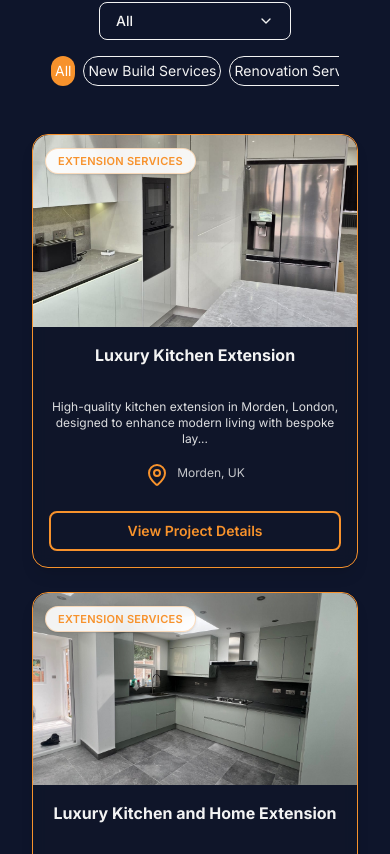
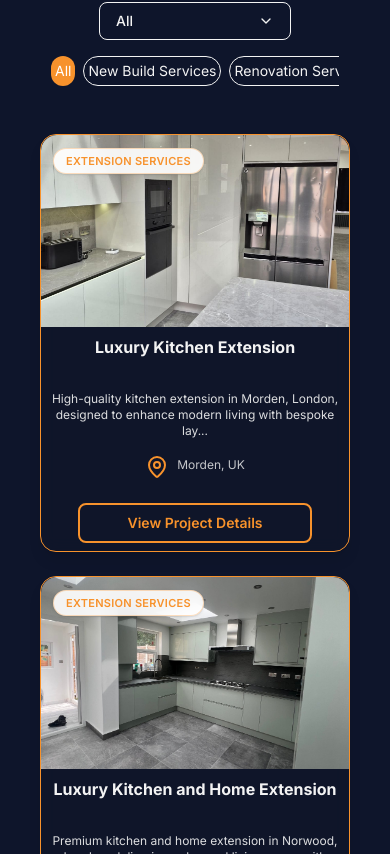
Before and after one commit to FarahS-Teams/fa-builders, a Next.js app: page /projects in a window 390 px wide. Shown: the part 930-1784 px from the top of the page. Built offline with nearby package versions, Linux system fonts and the light colour scheme.

Commit message:
layout-bug-fixed

```diff
--- a/app/projects/[slug]/page.jsx
+++ b/app/projects/[slug]/page.jsx
@@ -41,7 +41,7 @@ export default async function ProjectPage({ params }) {
   return (
     <main>
       {/* HERO */}
-      <section className="relative h-[60vh] sm:h-[70vh] md:h-[80vh]">
+      <section className="w-full relative h-[60vh] sm:h-[70vh] md:h-[80vh]">
         {/* Background Image */}
         <Image
           src={project.heroImage}
@@ -147,7 +147,7 @@ export default async function ProjectPage({ params }) {
             </div>
           </section>
 
-          <div className="-mx-10">
+          <div className="-mx-8">
             <CTASection />
           </div>
         </div>
--- a/app/services/[slug]/page.jsx
+++ b/app/services/[slug]/page.jsx
@@ -89,7 +89,7 @@ const ServiceDetailPage = () => {
           <PerksSection />
 
           {/* CTA Section */}
-          <div className="-mx-10">
+          <div className="-mx-8">
             <CTASection />
           </div>
         </div>
--- a/components/projects/ProjectsCard.jsx
+++ b/components/projects/ProjectsCard.jsx
@@ -37,7 +37,7 @@ const ProjectCard = ({ project, index }) => {
           ${currentTheme.background} ${currentTheme.text}
           ${currentTheme.image_card}
           group relative overflow-hidden
-          rounded-2xl backdrop-blur-md shadow-lg
+          rounded-2xl backdrop-blur-md shadow-lg mx-2
           transition-all hover:shadow-2xl flex flex-col h-full
         `}
       >
@@ -59,7 +59,7 @@ const ProjectCard = ({ project, index }) => {
           />
 
           {/* Overlay */}
-          <div className="absolute inset-0 bg-gradient-to-tr from-black/70 via-black/40 to-transparent opacity-0 group-hover:opacity-100 transition duration-500" />
+          <div className="absolute inset-0 bg-linear-to-tr from-black/70 via-black/40 to-transparent opacity-0 group-hover:opacity-100 transition duration-500" />
 
           {/* Orange stripe */}
           <div className="absolute -bottom-20 -left-20 w-[150%] h-24 bg-secondary rotate-[-12deg] opacity-0 group-hover:opacity-100 transition duration-500" />
@@ -76,7 +76,7 @@ const ProjectCard = ({ project, index }) => {
         </div>
 
         {/* CONTENT */}
-        <div className="p-4 sm:p-5 flex flex-col text-center md:text-left lg:text-left gap-2 flex-grow ">
+        <div className="p-2 lg:p-5 flex flex-col text-center md:text-left lg:text-left gap-2 flex-grow ">
           {/* Title – fixed height */}
           <h3
             className="text-base sm:text-lg font-bold line-clamp-2 min-h-[3rem]"
@@ -107,12 +107,12 @@ const ProjectCard = ({ project, index }) => {
           </div>
 
           {/* CTA always at bottom */}
-          <div className="mt-auto pt-4">
+          <div className="w-full mt-auto pt-4 flex justify-center">
             <Cta
               text="View Project Details"
               path={`/projects/${project.slug}`}
               variant="secondary"
-              className="w-full"
+              className="w-[80%]"
             />
           </div>
         </div>
--- a/components/projects/ProjectsGrid.jsx
+++ b/components/projects/ProjectsGrid.jsx
@@ -114,10 +114,10 @@ export default function ProjectsGrid() {
         </div>
 
         {/* PROJECTS GRID */}
-        <div className="relative min-h-[300px]" id="projectsgrid">
+        <div className="relative " id="projectsgrid">
           {filteredProjects.length > 0 ? (
             <div
-              className="grid grid-cols-1 sm:grid-cols-1 md:grid-cols-2 lg:grid-cols-3 gap-6 lg:gap-8"
+              className=" grid grid-cols-1 sm:grid-cols-1 md:grid-cols-2 lg:grid-cols-3 gap-x-0 gap-y-6 lg:gap-8"
               role="list"
               aria-label="Construction projects portfolio"
             >
```
